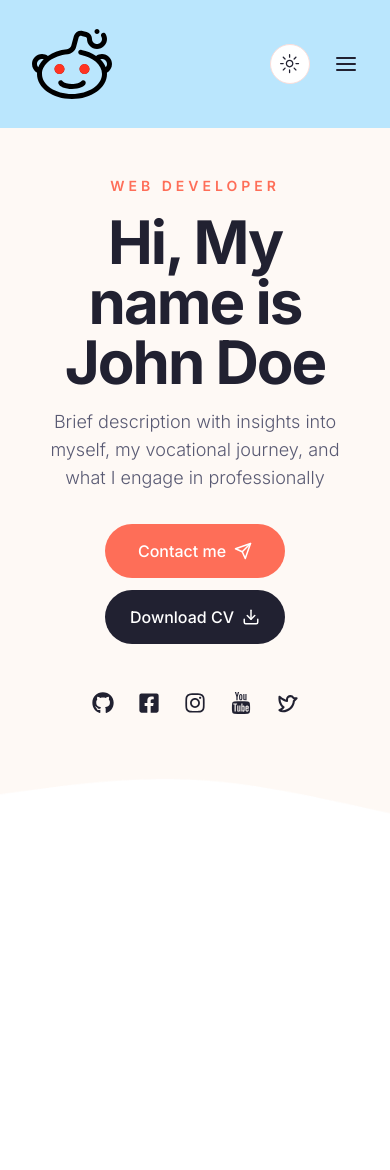
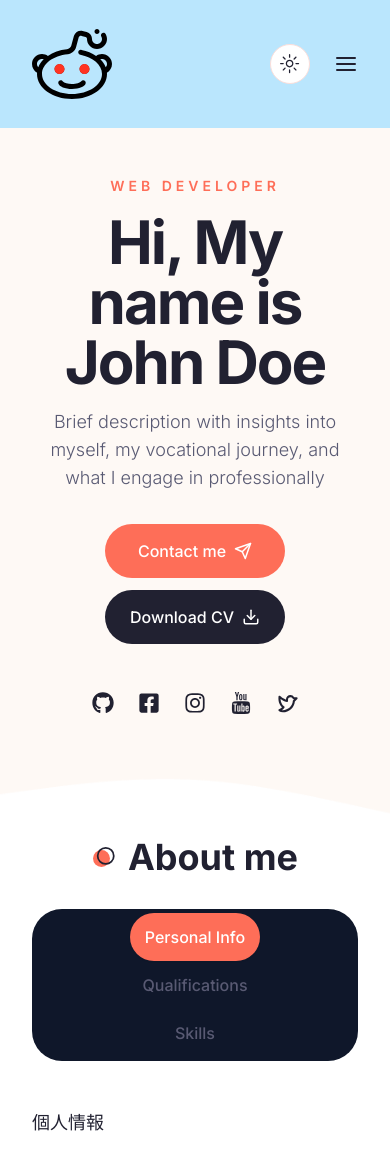
Before and after one commit to Kroro1208/nextjs-portfolio-website, a Next.js app: page / in a window 390 px wide. Shown: the top 1170 px of the page. Built offline with nearby package versions, Linux system fonts and the light colour scheme.

Commit message:
aboutコンポーネントのレイアウトとスタイリングした

```diff
--- a/app/globals.css
+++ b/app/globals.css
@@ -79,3 +79,8 @@
   @apply z-10 w-[288px] h-[68px] bg-yellow-100 dark:backdrop-blur-[44px]
   shadow-2xl p-4 rounded-[10px] flex items-center gap-4;
 }
+
+.section-title {
+  @apply text-4xl font-bold relative w-max flex items-center justify-between gap-x-3
+  before:bg-dots_light before:dark:bg-dots_dark before:bg-no-repeat before:bg-center before:w-[24px] before:h-[24px] ;
+}
--- a/app/page.jsx
+++ b/app/page.jsx
@@ -1,3 +1,4 @@
+import About from "@/components/About";
 import Hero from "@/components/Hero";
 import Image from "next/image";
 
@@ -5,6 +6,7 @@ export default function Home() {
   return (
     <main>
       <Hero />
+      <About />
     </main>
   );
 }
--- /dev/null
+++ b/components/About.jsx
@@ -0,0 +1,132 @@
+import Image from "next/image";
+import { Tabs, TabsContent, TabsList, TabsTrigger } from "./ui/tabs";
+import { User2, MailIcon, HomeIcon, PhoneCall, GraduationCap, Calendar, Briefcase } from "lucide-react";
+import DevImg from "./DevImg";
+
+const infoData = [
+    {
+        icon: <User2 size={20} />,
+        text: "Naoya Yamagata"
+    },
+    {
+        icon: <PhoneCall size={20} />,
+        text: "03-7777-5555"
+    },
+    {
+        icon: <MailIcon size={20} />,
+        text: "john@emailcom"
+    },
+    {
+        icon: <Calendar size={20} />,
+        text: "1986/12/31"
+    },
+    {
+        icon: <GraduationCap size={20} />,
+        text: "Master on Computer Science"
+    },
+    {
+        icon: <HomeIcon size={20} />,
+        text: "東京都港区新橋6-18-5"
+    },
+];
+
+const qualificationData = [
+    {
+        title: "education",
+        data: [
+            {
+                university: "Fukuoka University",
+                qualification: "Computer Science",
+                years: "2004年 ~ 2007年",
+            },
+            {
+                university: "Fukuoka University",
+                qualification: "Computer Science",
+                years: "2004年 ~ 2007年",
+            },
+            {
+                university: "Fukuoka University",
+                qualification: "Computer Science",
+                years: "2004年 ~ 2007年",
+            }
+        ],
+    },
+    {
+        title: "experience",
+        data: [
+            {
+                company: "Meta Education",
+                qualification: "Software Engineer",
+                years: "2004年 ~ 2007年",
+            },
+            {
+                company: "Meta Education",
+                qualification: "Software Engineer",
+                years: "2004年 ~ 2007年",
+            },
+            {
+                company: "Meta Education",
+                qualification: "Software Engineer",
+                years: "2004年 ~ 2007年",
+            },
+        ],
+    },
+];
+
+const skillData = [
+    {
+        title: "skills",
+        data: [
+            {
+                name: "HTML, CSS, JavaScript, React/Next.js, TypeScript"
+            },
+            {
+                name: "Front-end Development"
+            },
+            {
+                name: "PHP/Laravel"
+            },
+            {
+                name: "Back-end Development"
+            },
+
+        ]
+    },
+];
+
+const About = () => {
+    const getData = (arr, title) => {
+        return arr.find((item) => item.title === title);
+    }
+
+    return (
+        <section className="xl:h-[860px] pb-12 xl:py-24">
+            <div className="container mx-auto">
+                <h2 className="section-title mb-8 xl:mb-16 text-center mx-auto">About me</h2>
+                <div className="flex flex-col xl:flex-row">
+                    <div className="hidden xl:flex flex-1 relative">
+                        <DevImg containerStyles="bg-about_shape_light dark:bg-about_shape_dark w-[505px] h-[505px] bg-no-repeat relative"
+                            imgSrc="/about/developer.png"
+                        />
+                    </div>
+                    <div className="flex-1">
+                        <Tabs defaultValue="personal">
+                            <TabsList className="w-full grid xl:grid-cols-3 xl:max-w-[520px] xl:border-none dark:border-none">
+                                <TabsTrigger value="personal">Personal Info</TabsTrigger>
+                                <TabsTrigger value="qualification">Qualifications</TabsTrigger>
+                                <TabsTrigger value="skills">Skills</TabsTrigger>
+                            </TabsList>
+                            <div className="text-lg mt-12 xl:mt-8">
+                                <TabsContent value="personal">個人情報</TabsContent>
+                                <TabsContent value="qualification">資格</TabsContent>
+                                <TabsContent value="skills">スキル</TabsContent>
+                            </div>
+                        </Tabs>
+                    </div>
+                </div>
+            </div>
+        </section>
+    )
+}
+
+export default About
--- a/components/MobileNav.jsx
+++ b/components/MobileNav.jsx
@@ -20,7 +20,7 @@ const MobileNav = () => {
                                 linkStyles="text-2xl"
                             />
                         </div>
-                        <Socials containerStyles="flex gap-4" iconsStyles="text-2xl" />
+                        <Socials containerStyles="flex gap-4" iconsStyles="text-2xl hover:text-red-300 hover:scale-125" />
                     </div>
                 </SheetContent>
             </Sheet>
--- a/components/ui/tabs.jsx
+++ b/components/ui/tabs.jsx
@@ -11,7 +11,7 @@ const TabsList = React.forwardRef(({ className, ...props }, ref) => (
   <TabsPrimitive.List
     ref={ref}
     className={cn(
-      "inline-flex h-10 items-center justify-center rounded-md bg-muted p-1 text-muted-foreground",
+      "inline-flex items-center justify-center xl:bg-white dark:md:bg-secondary rounded-[30px] bg-slate-900 p-1 text-muted-foreground",
       className
     )}
     {...props} />
@@ -22,7 +22,7 @@ const TabsTrigger = React.forwardRef(({ className, ...props }, ref) => (
   <TabsPrimitive.Trigger
     ref={ref}
     className={cn(
-      "inline-flex items-center justify-center whitespace-nowrap rounded-sm px-3 py-1.5 text-sm font-medium ring-offset-background transition-all focus-visible:outline-none focus-visible:ring-2 focus-visible:ring-ring focus-visible:ring-offset-2 disabled:pointer-events-none disabled:opacity-50 data-[state=active]:bg-background data-[state=active]:text-foreground data-[state=active]:shadow-sm",
+      "inline-flex items-center justify-center whitespace-nowrap rounded-full px-3 py-1.5 text-base font-medium ring-offset-background transition-all focus-visible:outline-none focus-visible:ring-2 focus-visible:ring-ring focus-visible:ring-offset-2 disabled:pointer-events-none disabled:opacity-50 data-[state=active]:bg-primary data-[state=active]:text-white data-[state=active]:shadow-sm h-[48px]",
       className
     )}
     {...props} />
--- a/tailwind.config.js
+++ b/tailwind.config.js
@@ -78,7 +78,11 @@ module.exports = {
         hero: 'url(/hero/hero-bg.png)',
         hero_back: 'url(/hero/shape-2-light.svg)',
         hero_back2: 'url(/hero/shape-2-dark.svg)',
-        main: "url(/hero/director.png)"
+        main: "url(/hero/director.png)",
+        about_shape_light: "url(/about/shape_light.svg)",
+        about_shape_dark: "url(/about/shape_dark.svg)",
+        dots_light: "url(/dots-light.svg)",
+        dots_dark: "url(/dots-dark.svg)"
       }
     },
   },
```
Also changed, not shown: public/about/director.png (added).
